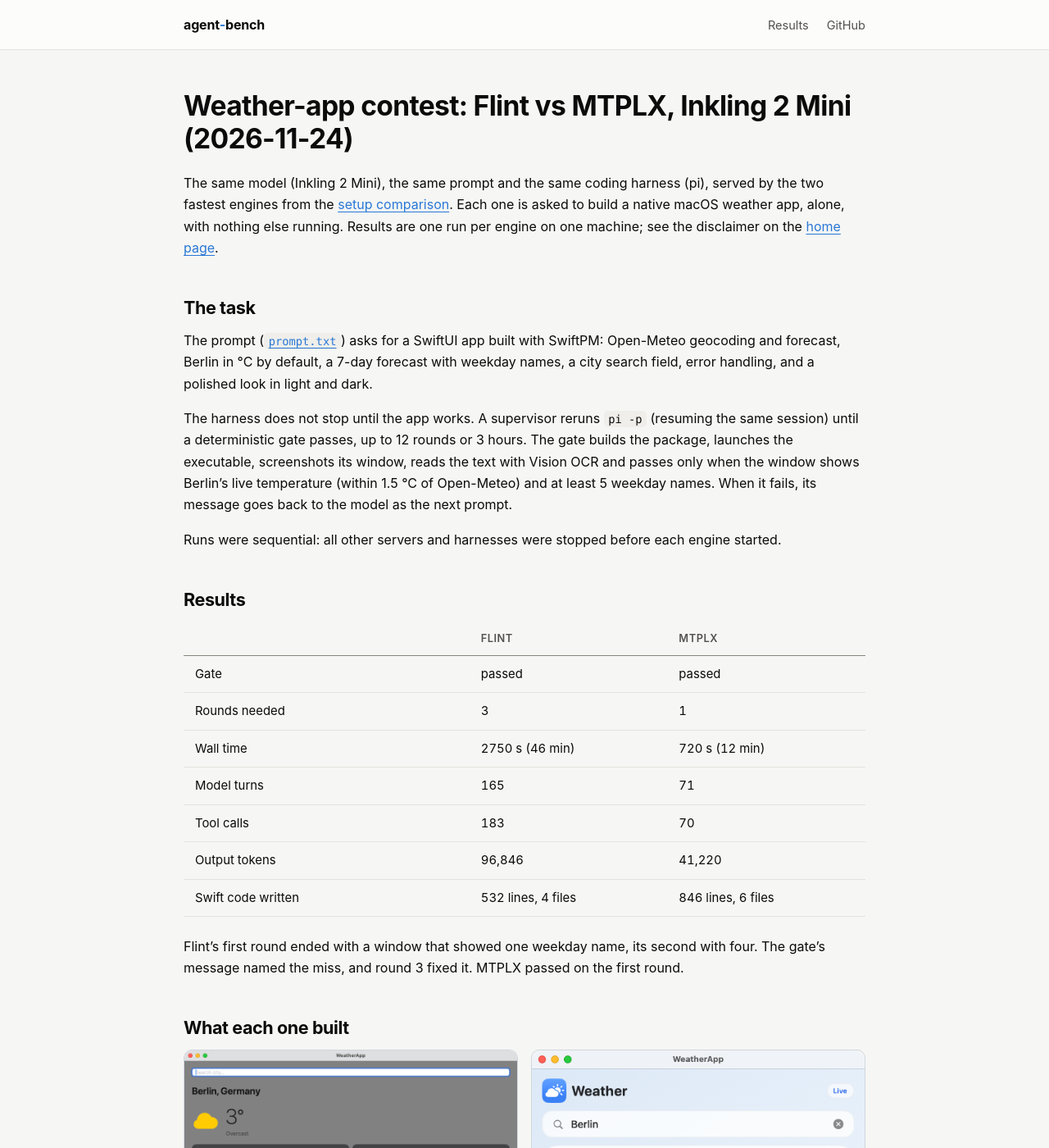
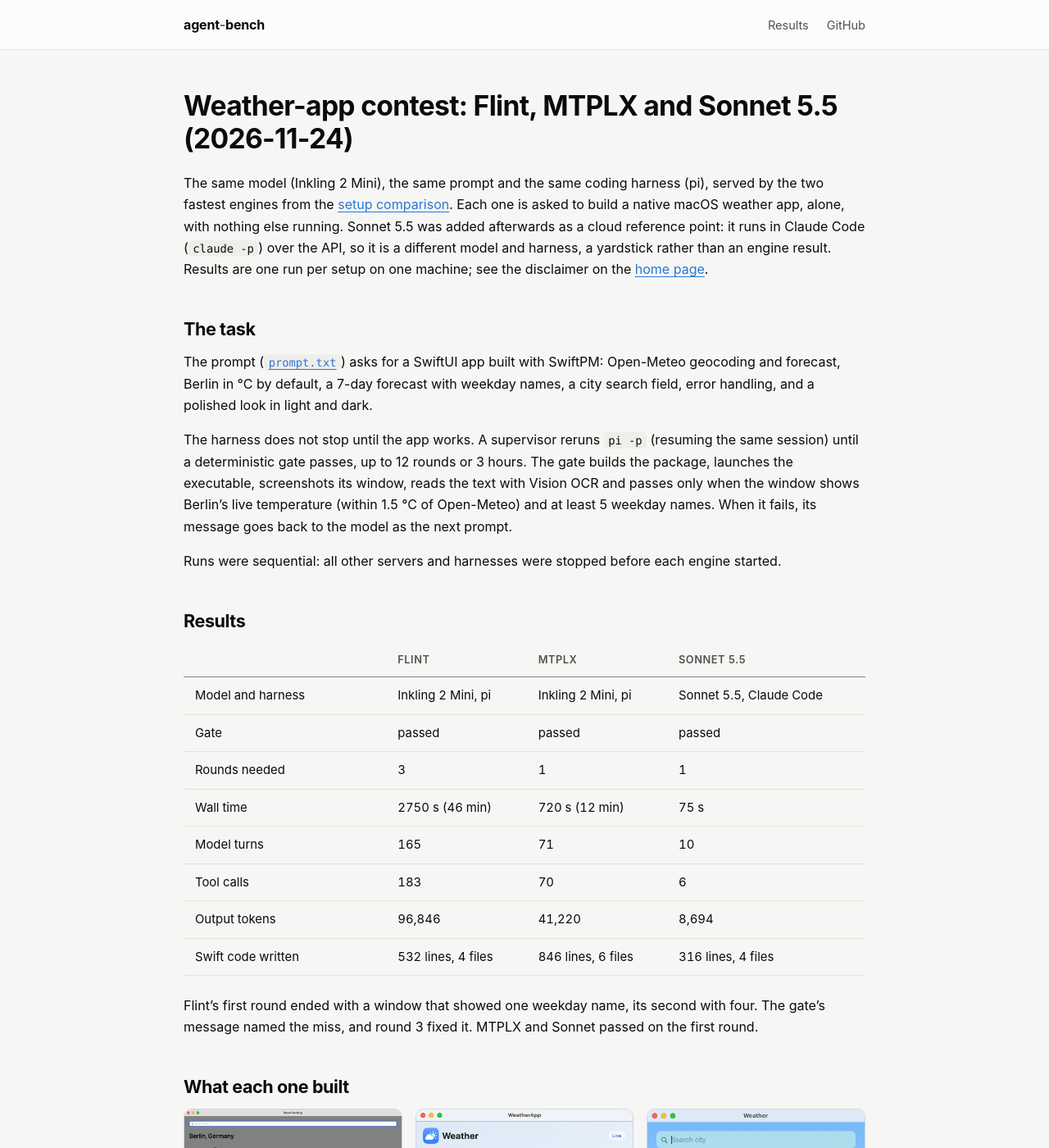
Before and after one commit to gAmUssA/agent-bench, a Jekyll site: the page built from bench-results/weather-app-contest.md, in a window 1280 px wide and 1400 px high. Shown: the whole window at 82% size. Built offline with Jekyll 4.4.1, drawn with Linux system fonts in a browser that asks for light colours; our own code applies the rules of GitHub Pages for plain Markdown files; some of the changed text lies outside the part shown.

Commit message:
Add Sonnet 5.5 to the weather-app contest results

```diff
--- a/bench-results/weather-app-contest.md
+++ b/bench-results/weather-app-contest.md
@@ -1,8 +1,8 @@
-# Weather-app contest: Flint vs MTPLX, Inkling 2 Mini (2026-11-24)
+# Weather-app contest: Flint, MTPLX and Sonnet 5.5 (2026-11-24)
 
 The same model (Inkling 2 Mini), the same prompt and the same coding harness (pi), served by the two fastest engines
 from the [setup comparison](inkling-2-mini-m5-max-studio). Each one is asked to build a native macOS weather app,
-alone, with nothing else running. Results are one run per engine on one machine; see the disclaimer on the [home page](../).
+alone, with nothing else running. Sonnet 5.5 was added afterwards as a cloud reference point: it runs in Claude Code (`claude -p`) over the API, so it is a different model and harness, a yardstick rather than an engine result. Results are one run per setup on one machine; see the disclaimer on the [home page](../).
 
 ## The task
 
@@ -19,27 +19,29 @@ Runs were sequential: all other servers and harnesses were stopped before each e
 
 ## Results
 
-| | Flint | MTPLX |
-|---|---|---|
-| Gate | passed | passed |
-| Rounds needed | 3 | 1 |
-| Wall time | 2750 s (46 min) | 720 s (12 min) |
-| Model turns | 165 | 71 |
-| Tool calls | 183 | 70 |
-| Output tokens | 96,846 | 41,220 |
-| Swift code written | 532 lines, 4 files | 846 lines, 6 files |
+| | Flint | MTPLX | Sonnet 5.5 |
+|---|---|---|---|
+| Model and harness | Inkling 2 Mini, pi | Inkling 2 Mini, pi | Sonnet 5.5, Claude Code |
+| Gate | passed | passed | passed |
+| Rounds needed | 3 | 1 | 1 |
+| Wall time | 2750 s (46 min) | 720 s (12 min) | 75 s |
+| Model turns | 165 | 71 | 10 |
+| Tool calls | 183 | 70 | 6 |
+| Output tokens | 96,846 | 41,220 | 8,694 |
+| Swift code written | 532 lines, 4 files | 846 lines, 6 files | 316 lines, 4 files |
 
 Flint's first round ended with a window that showed one weekday name, its second with four. The gate's message named the
-miss, and round 3 fixed it. MTPLX passed on the first round.
+miss, and round 3 fixed it. MTPLX and Sonnet passed on the first round.
 
 ## What each one built
 
 <div class="shots">
 <figure><img src="../assets/weather/flint.png" alt="Weather app built with Flint: search field, Berlin 3 degrees overcast, four stat tiles, seven forecast rows" loading="lazy"><figcaption>Flint: functional, plain, gray background.</figcaption></figure>
 <figure><img src="../assets/weather/mtplx.png" alt="Weather app built with MTPLX: header, hero card with Berlin 3 degrees, three stat tiles, seven forecast rows with temperature range bars" loading="lazy"><figcaption>MTPLX: header, hero card, range bars.</figcaption></figure>
+<figure><img src="../assets/weather/sonnet.png" alt="Weather app built with Sonnet 5.5: search field, Berlin 3 degrees overcast on a glass card, seven forecast rows with conditions" loading="lazy"><figcaption>Sonnet 5.5: glass cards, conditions per day.</figcaption></figure>
 </div>
 
-Both show Berlin at 3 °C, which matches Open-Meteo at gate time. I did not exercise the city search in either app:
+All three show Berlin at 3 °C, which matches Open-Meteo at gate time. I did not exercise the city search in either app:
 driving it needs UI scripting, which was not enabled. The gate checks only the default view, so treat search as unverified.
 
 ## Supervisor log, Flint
```
Also changed, not shown: assets/weather/sonnet.png (added).
